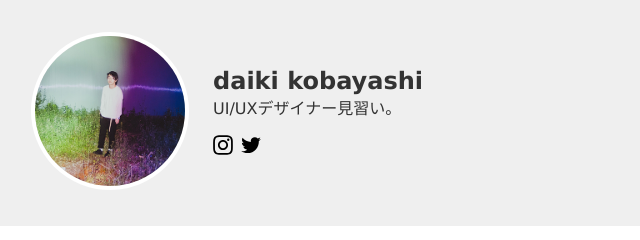
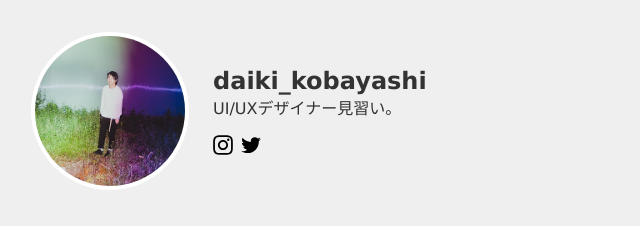
Before and after one commit to qaikiqobayashi/qeter, a plain HTML site: page index.html in a window 1280 px wide. Shown: the top 240 px of the page, 389-1029 px from the left. Drawn offline with Linux system fonts and the light colour scheme.

Commit message:
Update index.html

```diff
--- a/index.html
+++ b/index.html
@@ -15,7 +15,7 @@
           <img src="img/IMG_2338.JPG" width="150" alt="プロフィール画像">
         </div>
         <div class="info">
-          <h1>daiki kobayashi</h1>
+          <h1>daiki_kobayashi</h1>
           <p>UI/UXデザイナー見習い。</p>
 
           <!-- <ul>
```
